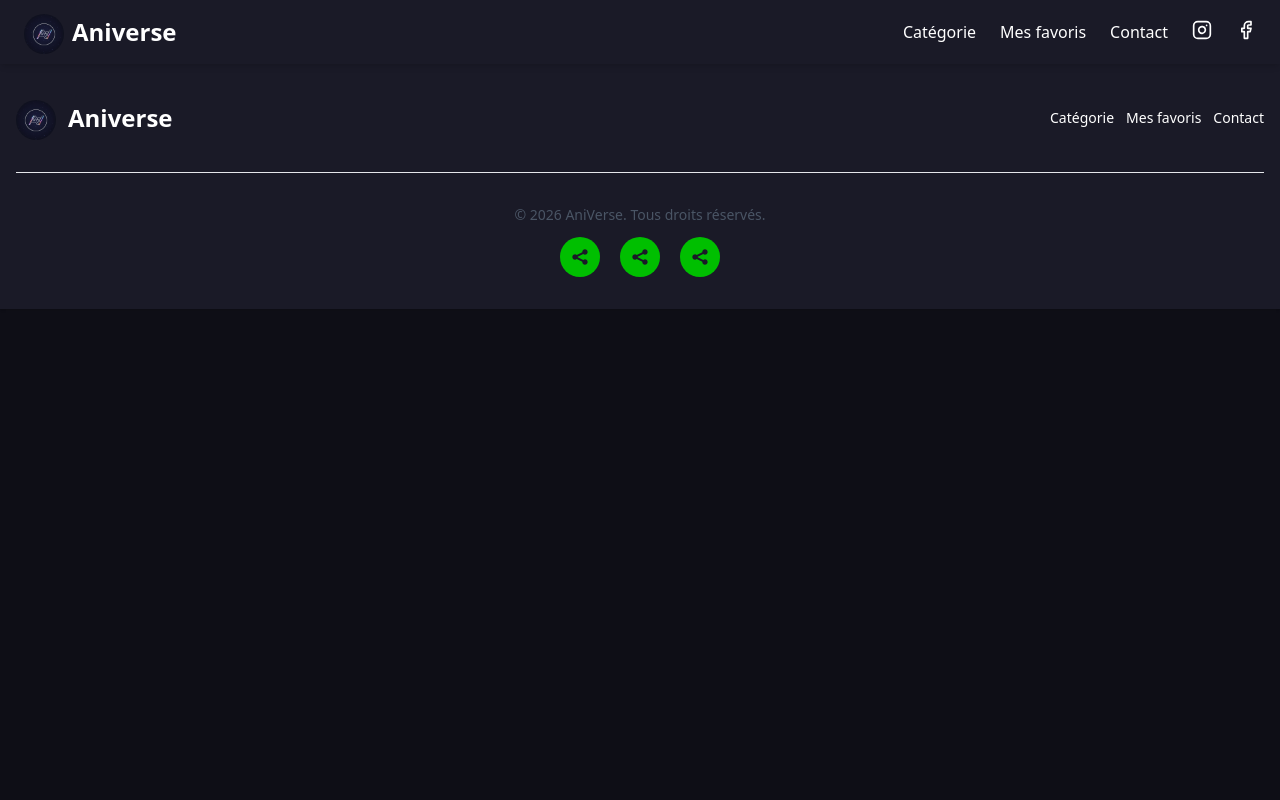
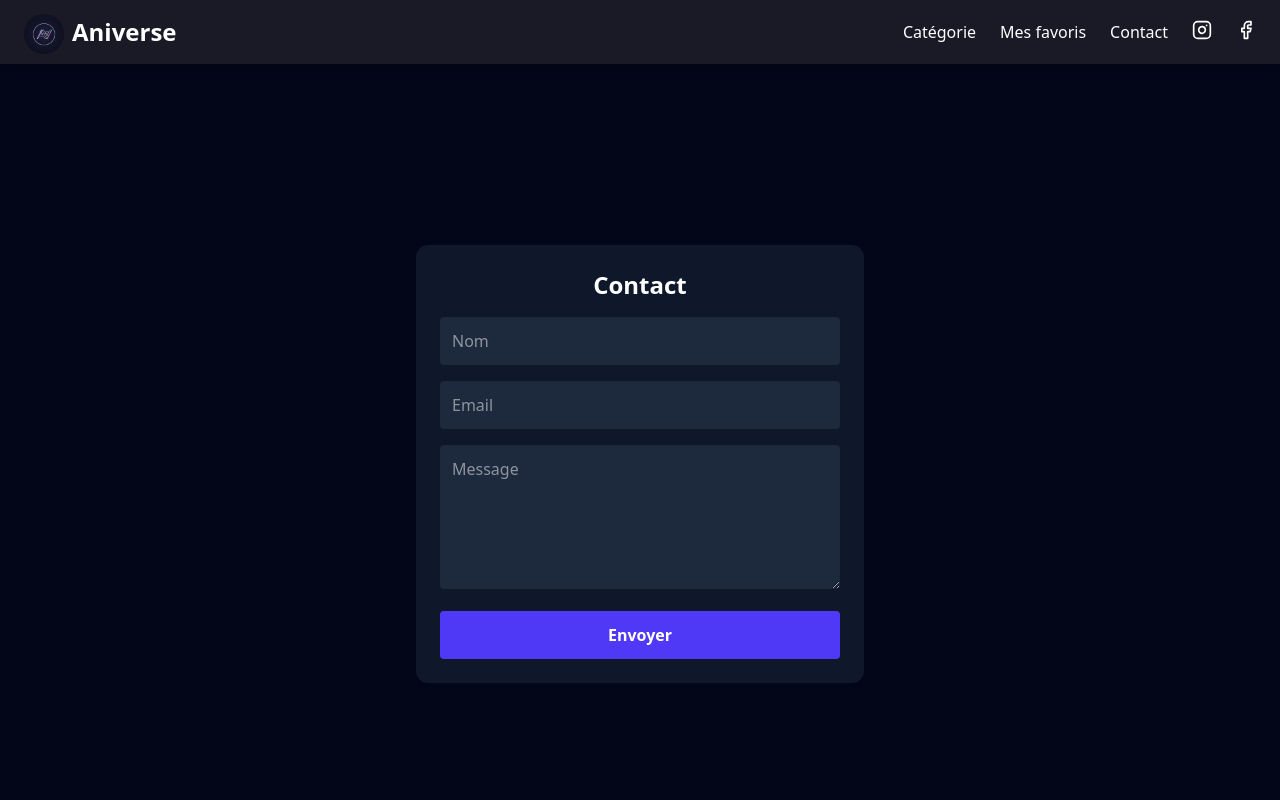
Before and after one commit to hichamzh/AniVerse, a React (Vite) app: page /contact in a window 1280 px wide. Shown: the top 800 px of the page. Built offline with nearby package versions, Linux system fonts and the light colour scheme.

Commit message:
Réalisation de la page de Contact Ajout d'emailJS et package icon Mui

```diff
--- a/package.json
+++ b/package.json
@@ -10,6 +10,11 @@
     "preview": "vite preview"
   },
   "dependencies": {
+    "@emailjs/browser": "^4.4.1",
+    "@emotion/react": "^11.14.0",
+    "@emotion/styled": "^11.14.1",
+    "@mui/icons-material": "^7.3.7",
+    "@mui/material": "^7.3.7",
     "@tailwindcss/vite": "^4.1.18",
     "axios": "^1.13.2",
     "react": "^19.2.0",
--- a/src/App.jsx
+++ b/src/App.jsx
@@ -3,6 +3,7 @@ import { BrowserRouter as Router, Routes, Route } from 'react-router-dom';
 import Navbar from './components/layouts/Navbar';
 import { Footer } from './components/layouts/Footer';
 import Home from './pages/Home';
+import Contact from './pages/Contact';
 
 const App = () => {
   return (
@@ -12,7 +13,7 @@ const App = () => {
         <Route path="/" element={<Home />} />
         <Route path="/categorie" element={<></>} />
         <Route path="/favoris" element={ <></>} />
-        <Route path="/contact" element={<></>} />
+        <Route path="/contact" element={<Contact />} />
       </Routes>
       <Footer />
     </Router>
--- /dev/null
+++ b/src/pages/Contact.jsx
@@ -0,0 +1,88 @@
+import { useRef, useState } from "react";
+import emailjs from "@emailjs/browser";
+import { Alert } from "@mui/material";
+import CheckIcon from "@mui/icons-material/Check";
+
+export default function Contact() {
+  const form = useRef();
+  const [loading, setLoading] = useState(false);
+  const [success, setSuccess] = useState(false);
+  const [error, setError] = useState(false);
+
+  const sendEmail = (e) => {
+    e.preventDefault();
+    setLoading(true);
+    setSuccess(false);
+    setError(false);
+
+    emailjs
+      .sendForm(
+        "service_d6e6mvi",
+        "template_2xynlas",
+        form.current,
+        "8KAlIKpk3XZqLHOMe"
+      )
+      .then(() => {
+        setSuccess(true);
+        form.current.reset();
+      })
+      .catch(() => {
+        setError(true);
+      })
+      .finally(() => {
+        setLoading(false);
+      });
+  };
+
+  return (
+    <section className="min-h-screen bg-slate-950 flex items-center justify-center px-4">
+      <form ref={form}
+        onSubmit={sendEmail}
+        className="w-full max-w-md bg-slate-900 p-6 rounded-xl space-y-4">
+        <h1 className="text-2xl font-bold text-white text-center">Contact</h1>
+
+        <input type="text"
+          name="user_name"
+          placeholder="Nom"
+          required
+          className="w-full p-3 rounded bg-slate-800 text-white" />
+
+        <input type="email"
+          name="user_email"
+          placeholder="Email"
+          required
+          pattern="^[^\s@]+@[^\s@]+\.[^\s@]{2,}$"
+          className="w-full p-3 rounded bg-slate-800 text-white" />
+
+        <textarea name="message"
+          placeholder="Message"
+          rows="5"
+          required
+          className="w-full p-3 rounded bg-slate-800 text-white" />
+
+        <button type="submit"
+          disabled={loading}
+          className="w-full py-3 bg-indigo-600 rounded font-bold text-white disabled:opacity-50 cursor-pointer hover:bg-indigo-500 transition">
+          {loading ? "Envoi..." : "Envoyer"}
+        </button>
+
+        {success && (
+          <Alert
+            icon={<CheckIcon fontSize="inherit" />}
+            severity="success"
+            className="mt-4"
+          >
+            Message envoyé avec succès !
+          </Alert>
+        )}
+
+        {error && (
+          <Alert severity="error"
+            className="mt-4">
+            Une erreur est survenue. Veuillez réessayer
+          </Alert>
+        )}
+      </form>
+    </section>
+  );
+}
--- a/src/pages/Home.jsx
+++ b/src/pages/Home.jsx
@@ -9,6 +9,8 @@ import {
 } from "../services/api";
 import { AnimeSection } from "../components/layouts/AnimeSection";
 import HeroSlider from "../components/layouts/HeroSlider";
+import { Link } from "react-router-dom";
+
 
 export default function Home() {
   const [topAnimes, setTopAnimes] = useState([]);
```
Also changed, not shown: 1 other file (tests, documents, lock files or other folders).
